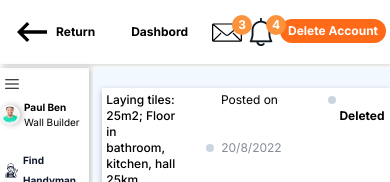
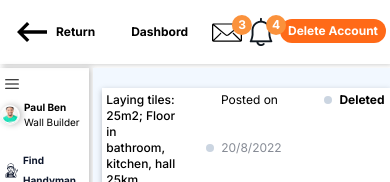
Before and after one commit to nahianhasan161/Handyman-Services, a Next.js app: page /client/jobs/deleted in a window 390 px wide. Shown: the top 182 px of the page. Built offline with nearby package versions, Linux system fonts and the light colour scheme.

Commit message:
bug: active status responsivity solved

```diff
--- a/src/components/Admin/LeftBar/HandymanLeftBar.tsx
+++ b/src/components/Admin/LeftBar/HandymanLeftBar.tsx
@@ -33,7 +33,7 @@ const HandymanLeftBar:React.FC<HandymanLeftBarProps> = () => {
          <div className=' pl-1 sm:pl-5 sm:py-5 '>
                {/* Hamburger Menu */}
                <span  className='sm:hidden blocks' onClick={()=>setIsExpand(!isExpand)}>
-            <RxHamburgerMenu class="my-2 ml-1 " />
+            <RxHamburgerMenu className="my-2 ml-1 " />
             </span>
             <div className='flex justify-between align-items-center'>
 
--- a/src/components/Admin/LeftBar/LeftBar.tsx
+++ b/src/components/Admin/LeftBar/LeftBar.tsx
@@ -31,7 +31,7 @@ const LeftBar:React.FC<LeftBarProps> = () => {
 
               {/* Hamburger Menu */}
             <span className='sm:hidden block'  onClick={()=>setIsExpand(!isExpand)}>
-            <RxHamburgerMenu class="mt-2 ml-2" />
+            <RxHamburgerMenu className="mt-2 ml-2" />
             </span>
             <div className='flex justify-between align-items-center'>
 
--- a/src/components/Client/LeftBar/ClientLeftBar.tsx
+++ b/src/components/Client/LeftBar/ClientLeftBar.tsx
@@ -34,7 +34,7 @@ const ClientLeftBar:React.FC<ClientLeftBarProps> = () => {
 
                 {/* menu */}
                 <span  className='sm:hidden block' onClick={()=>setIsExpand(!isExpand)}>
-            <RxHamburgerMenu class="my-2 ml-1" />
+            <RxHamburgerMenu className="my-2 ml-1" />
             </span>
                 <div className=' sm:py-3 md:py-5 '>
 
--- a/src/components/Client/Table/DeleteTableItem.tsx
+++ b/src/components/Client/Table/DeleteTableItem.tsx
@@ -16,14 +16,14 @@ const DeleteTableItem:React.FC<DeleteTableItemProps> = ({title,date,time}) => {
               </div>
               <div className='col-start-6 justify-center sm:justify-start col-span-4 items-center flex flex-col  gap-8 pr-10 whitespace-nowrap '>
                 <p >Posted on</p>
-                <p className='text-offwhite-100 '><StatusSpan title={date} /></p>
-                <p className='text-offwhite-100'><StatusSpan title={time} /></p>
+                <p className='text-offwhite-100 '><StatusSpan className='ml-1' title={date} /></p>
+                <p className='text-offwhite-100'><StatusSpan className='ml-1' title={time} /></p>
               </div>
               <p className="font-bold col-span-1 col-start-11 sm:col-start-12
                 "
                >
                 {/* TODO:Fix the margin not setting to 0 */}
-                <StatusSpan title="Deleted" className="ml-0" />
+                <StatusSpan title="Deleted"  />
 
                 </p>
         </div>
--- a/src/components/Handyman/Message/MessageItem.tsx
+++ b/src/components/Handyman/Message/MessageItem.tsx
@@ -15,7 +15,7 @@ const MessageItem:React.FC<MessageItemProps> = ({name,time,description}) => {
             <h1 className='font-bold'>{name}</h1>
 
             <span className='text-xs text-offwhite_400'>
-            <StatusSpan title={time}/>
+            <StatusSpan title={time} className='ml-1'/>
             </span>
         </div>
         <p className='text-xs text-offwhite_50 ml-1'> {description}</p>
--- a/src/components/Handyman/Order/OrderItem.tsx
+++ b/src/components/Handyman/Order/OrderItem.tsx
@@ -14,7 +14,7 @@ const OrderItem:React.FC<OrderItemProps> = ({title,time,date,description,amount}
 
         <div className='my-1  space-y-2 '>
             <h1 className='font-medium'>{title}</h1>
-            {/* TODO: sudo circle before time */}
+
 
 
         <p className='text-xs text-offwhite_50'> {description}</p>
--- a/src/components/Utilities/StatusSpan.tsx
+++ b/src/components/Utilities/StatusSpan.tsx
@@ -8,7 +8,7 @@ type StatusSpanProps = {
 const StatusSpan:React.FC<StatusSpanProps> = ({title,className}) => {
 
     return (<>
-    <span className={`${className} relative ml-1 before:content-[''] before:top-[4px] before:left-[-15px] before:bg-slate-300 before:h-2 before:w-2 before:rounded-full before:absolute :before-rounded-full`}>{title}</span>
+    <span className={`${className} relative before:content-[''] before:top-[4px] before:left-[-15px] before:bg-slate-300 before:h-2 before:w-2 before:rounded-full before:absolute :before-rounded-full`}>{title}</span>
     </>)
 }
 export default StatusSpan;
```
